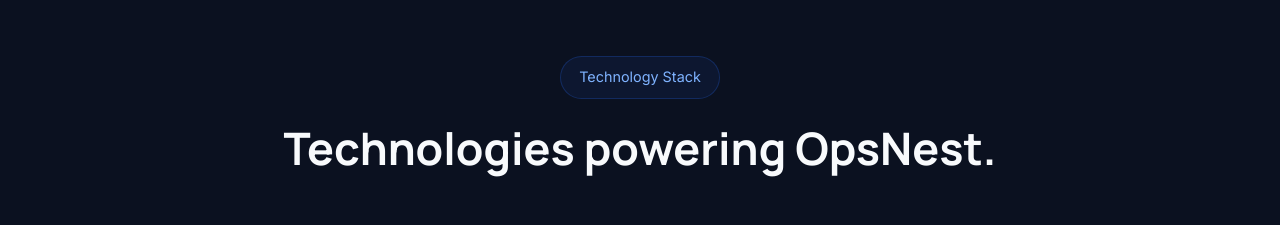
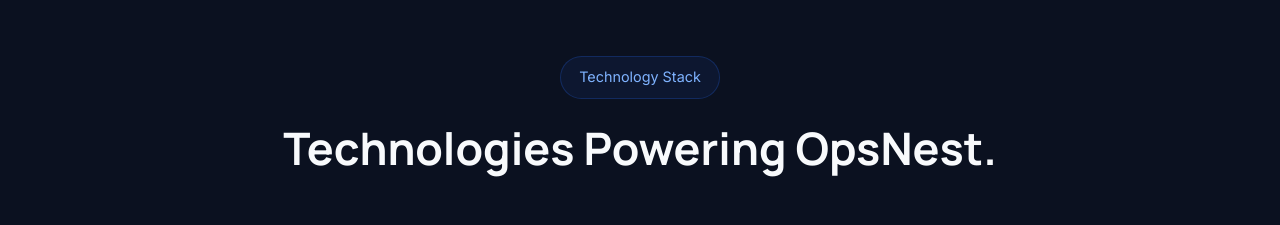
Before and after one commit to opsnest-website/OpsNest, a plain HTML site: page index.html in a window 1280 px wide. Shown: the part 3960-4185 px from the top of the page. Drawn offline with Linux system fonts and the light colour scheme.

Commit message:
updated index.html

```diff
--- a/index.html
+++ b/index.html
@@ -664,7 +664,7 @@
 
             <h2>
 
-                Technologies powering OpsNest.
+                Technologies Powering OpsNest.
 
             </h2>
 
```
